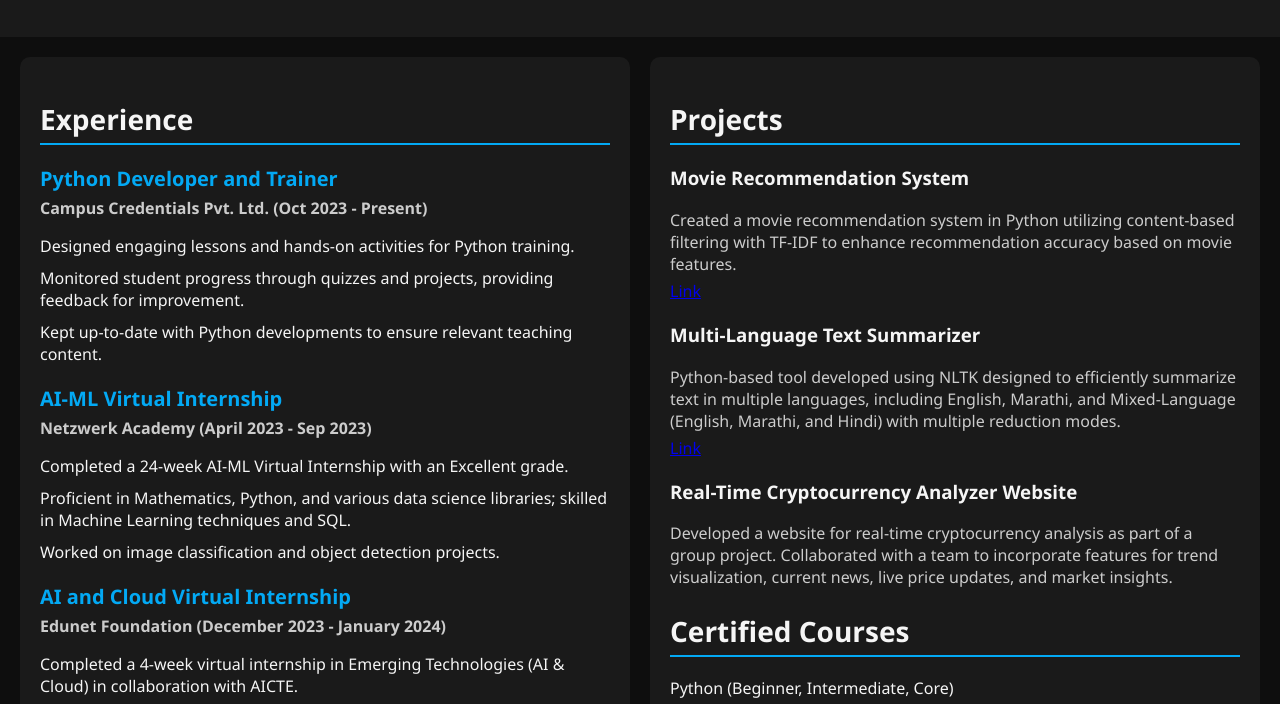
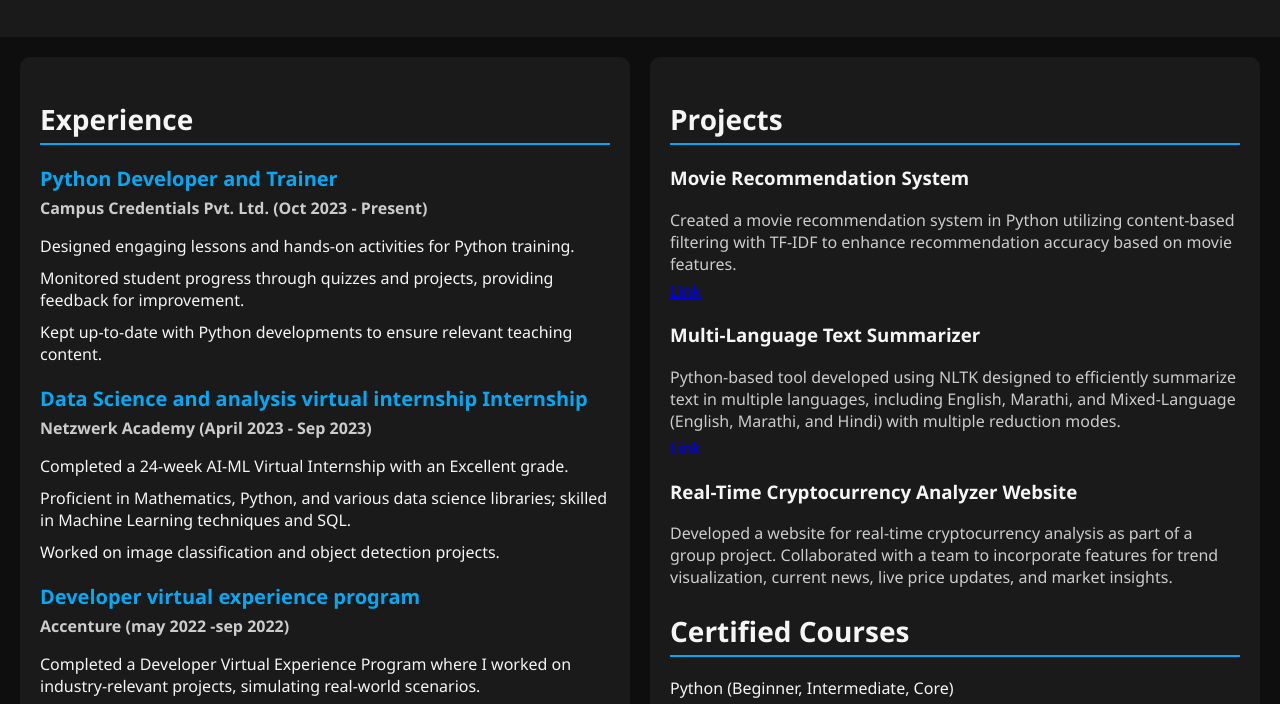
Before and after one commit to RAFIKSHA/My_Resume, a plain HTML site: page index.html in a window 1280 px wide. Shown: the part 198-902 px from the top of the page. Drawn offline with Linux system fonts and the light colour scheme.

Commit message:
adding experiences

```diff
--- a/index.html
+++ b/index.html
@@ -202,7 +202,7 @@
                     </ul>
                 </div>
                 <div class="experience-item">
-                    <h3>AI-ML Virtual Internship</h3>
+                    <h3>Data Science and analysis virtual internship Internship</h3>
                     <p><strong>Netzwerk Academy (April 2023 - Sep 2023)</strong></p>
                     <ul>
                         <li>Completed a 24-week AI-ML Virtual Internship with an Excellent grade.</li>
@@ -211,11 +211,12 @@
                     </ul>
                 </div>
                 <div class="experience-item">
-                    <h3>AI and Cloud Virtual Internship</h3>
-                    <p><strong>Edunet Foundation (December 2023 - January 2024)</strong></p>
+                    <h3>Developer virtual experience program</h3>
+                    <p><strong>Accenture (may 2022 -sep 2022)</strong></p>
                     <ul>
-                        <li>Completed a 4-week virtual internship in Emerging Technologies (AI & Cloud) in collaboration with AICTE.</li>
-                        <li>Gained experience with IBM Cloud.</li>
+                        <li>Completed a Developer Virtual Experience Program where I worked on industry-relevant projects, simulating real-world scenarios.        </li>
+                         <li>Gained practical experience in software development, including coding, debugging, and testing applications.</li>
+
                         <li>Developed a Movie Recommendation System as an internship project.</li>
                     </ul>
                 </div>
```
